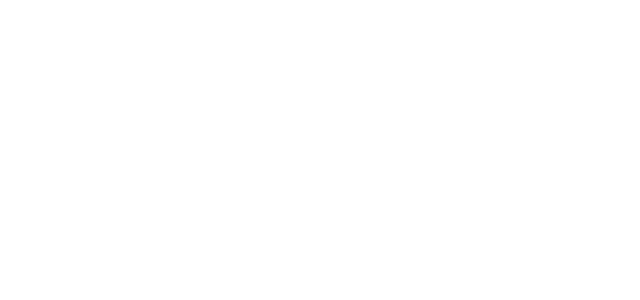
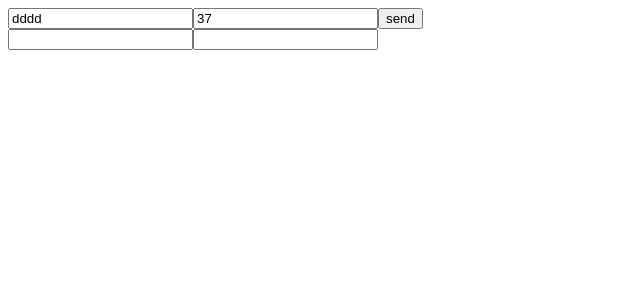
Before and after one commit to RingiBoy/my-app, a React (Create React App) app: page / in a window 1280 px wide. Shown: the top 300 px of the page, without its empty margins (0-640 px from the left). Built offline with nearby package versions, Linux system fonts and the light colour scheme.

Commit message:
forms UseForm

```diff
--- a/src/App.jsx
+++ b/src/App.jsx
@@ -1,9 +1,12 @@
 import React from 'react';
+import Form from './components/Form';
+import FormHook from './components/FormHook';
 
 const App = () => {
   return (
     <div>
-
+      <Form/>
+      <FormHook/>
     </div>
   );
 };
--- /dev/null
+++ b/src/components/Form.jsx
@@ -0,0 +1,51 @@
+import React, { useState } from 'react';
+
+const Form = () => {
+
+
+    let [formState, setFormState]= useState({username:'dddd', age:'37'});
+
+
+
+    const formOnSubmit=(e)=>{
+            e.preventDefault()
+
+            let username= e.target.username.value;
+            let age= e.target.age.value;
+            console.log({'username': username, 'age':age});
+        }
+
+    const onChangeTargetName=(e)=>{
+
+            setFormState({...formState, [e.target.name]:e.target.value})  //...formState если мы не создадим новый объект, с новой ссылкой,то у нас не будет работать управляемость формой
+
+    }
+
+
+    return (
+        <div>
+
+
+        <form onSubmit={formOnSubmit} >
+
+            <input
+             type="text"
+             name='username'
+            value={formState.username}
+            onChange={onChangeTargetName}
+            />
+            <input type="text"
+            name='age'
+            value={formState.age}
+            onChange={onChangeTargetName} />
+            <button>send</button>
+        </form>
+
+
+
+
+        </div>
+    );
+};
+
+export default Form;
--- /dev/null
+++ b/src/components/FormHook.jsx
@@ -0,0 +1,24 @@
+import React from 'react';
+import {useForm} from 'react-hook-form'
+
+const FormHook = () => {
+
+    let {register, handleSubmit} = useForm();
+
+const onSubmForm=(dataFromForm)=>{     //в dataFromForm у нас наш объект из регистров и мы можем с этими данными работать далее
+    console.log(dataFromForm);
+}
+
+
+    return (
+        <div>
+           <form onSubmit={handleSubmit(onSubmForm)
+           }>
+        <input type="text" {...register('username')} />
+        <input type="text" {...register('age')} />
+        </form>
+        </div>
+    );
+};
+
+export default FormHook;
```
